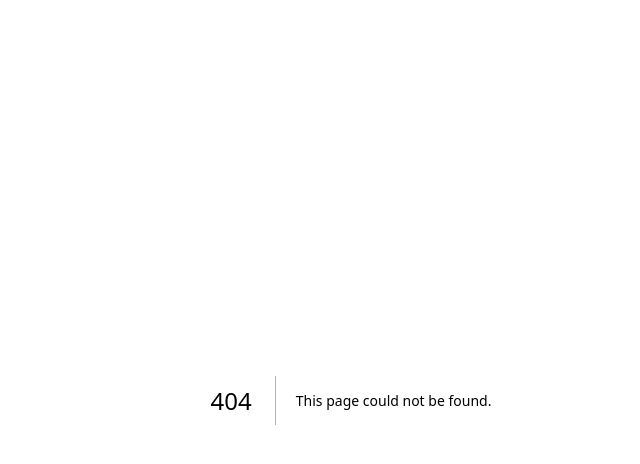
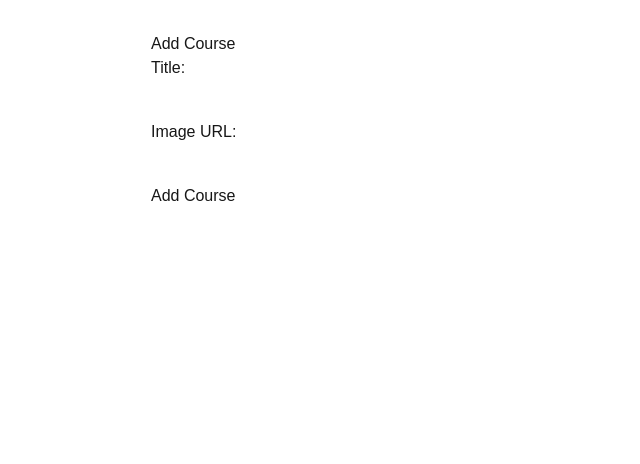
Before and after one commit to anupamkandel8/course, a Next.js app: page /admin/addCourse in a window 1280 px wide. Before the commit this address had no page. Shown: the top 464 px of the page, without its empty margins (289-929 px from the left). Built offline with nearby package versions, Linux system fonts and the light colour scheme.

Commit message:
addCourse and rendered allCourse

```diff
--- /dev/null
+++ b/src/app/admin/addCourse/page.tsx
@@ -0,0 +1,68 @@
+"use client";
+
+import { useState } from "react";
+
+export default function AddCoursePage() {
+  const [title, setTitle] = useState("");
+  const [image, setImage] = useState("");
+  const [message, setMessage] = useState("");
+
+  const handleSubmit = async (e: React.FormEvent) => {
+    e.preventDefault();
+    setMessage("");
+    if (!title) {
+      setMessage("Title is required.");
+      return;
+    }
+    try {
+      const res = await fetch("/api/admin/addCourse", {
+        method: "POST",
+        headers: { "Content-Type": "application/json" },
+        body: JSON.stringify({ title, image }),
+      });
+      const data = await res.json();
+      if (res.ok) {
+        setMessage("Course added successfully!");
+        setTitle("");
+        setImage("");
+      } else {
+        setMessage(data.error || "Failed to add course.");
+      }
+    } catch {
+      setMessage("Something went wrong.");
+    }
+  };
+
+  return (
+    <div style={{ maxWidth: 400, margin: "2rem auto" }}>
+      <h2>Add Course</h2>
+      <form onSubmit={handleSubmit}>
+        <div>
+          <label>
+            Title:
+            <input
+              type="text"
+              value={title}
+              onChange={(e) => setTitle(e.target.value)}
+              required
+              style={{ width: "100%", margin: "0.5rem 0" }}
+            />
+          </label>
+        </div>
+        <div>
+          <label>
+            Image URL:
+            <input
+              type="text"
+              value={image}
+              onChange={(e) => setImage(e.target.value)}
+              style={{ width: "100%", margin: "0.5rem 0" }}
+            />
+          </label>
+        </div>
+        <button type="submit">Add Course</button>
+      </form>
+      {message && <p style={{ marginTop: "1rem" }}>{message}</p>}
+    </div>
+  );
+}
--- a/src/app/admin/profile/page.jsx
+++ b/src/app/admin/profile/page.jsx
@@ -1,10 +1,19 @@
 "use client";
 
-import React from "react";
+import React, { useEffect,useState } from "react";
 import { useRouter } from "next/navigation";
 
 export default function ProfilePage() {
   const router = useRouter();
+  const [courses, setCourses] = useState([]);
+
+
+  useEffect(() => {
+    fetch("/api/admin/allCourses")
+      .then((res) => res.json())
+      .then((data) => setCourses(data.returnedCourses || []))
+      .catch((err) => console.error("Error fetching courses:", err));
+  }, []);
 
   const handleLogout = () => {
     // Clear adminToken from cache
@@ -21,11 +30,47 @@ export default function ProfilePage() {
     <div style={{ padding: "2rem", textAlign: "center" }}>
       <h1>Welcome admin</h1>
       <button
+        onClick={() => router.push("/admin/addCourse")}
+        style={{ marginTop: "1rem", padding: "0.5rem 1rem" }}
+      >
+        Add Course
+      </button>
+      <button
         onClick={handleLogout}
         style={{ marginTop: "1rem", padding: "0.5rem 1rem" }}
       >
         Logout
       </button>
+
+      <div style={{ marginTop: "2rem" }}>
+        <h2>All Courses</h2>
+        <div
+          style={{
+            display: "flex",
+            flexWrap: "wrap",
+            gap: "1rem",
+            justifyContent: "center",
+          }}
+        >
+          {courses.map((course) => (
+            <div
+              key={course.imageId}
+              style={{
+                border: "1px solid #ccc",
+                padding: "1rem",
+                width: "200px",
+              }}
+            >
+              <img
+                src={course.image}
+                alt={course.title}
+                style={{ width: "100%", height: "120px", objectFit: "cover" }}
+              />
+              <h3 style={{ marginTop: "0.5rem" }}>{course.title}</h3>
+            </div>
+          ))}
+        </div>
+      </div>
     </div>
   );
 }
--- /dev/null
+++ b/src/app/api/admin/addCourse/route.ts
@@ -0,0 +1,24 @@
+import { NextRequest, NextResponse } from "next/server";
+import { connectDB } from "@/db";
+import Course from "@/app/models/courseModel";
+
+connectDB();
+export async function POST(req: NextRequest) {
+  try {
+    const body = await req.json();
+    const { title, image } = body;
+
+    if (!title) {
+      return NextResponse.json({ error: "Missing title" }, { status: 400 });
+    }
+    const newCourse = new Course({ title, image: image || "" });
+    newCourse.save();
+
+    return NextResponse.json(
+      { message: "Course added successfully", course: newCourse },
+      { status: 201 }
+    );
+  } catch (error) {
+    return NextResponse.json({ error: "Invalid request" }, { status: 400 });
+  }
+}
--- /dev/null
+++ b/src/app/api/admin/allCourses/route.tsx
@@ -0,0 +1,23 @@
+//return all courses
+
+import { NextResponse } from "next/server";
+import { connectDB } from "@/db";
+import Course from "@/app/models/courseModel";
+
+connectDB();
+export async function GET() {
+  try {
+    const courses = await Course.find({});
+    const returnedCourses = courses.map((course) => ({
+      id: course._id.toString(),
+      title: course.title,
+      image: course.image,
+    }));
+    return NextResponse.json({ returnedCourses }, { status: 200 });
+  } catch (error) {
+    return NextResponse.json(
+      { message: "Failed to fetch courses", error },
+      { status: 500 }
+    );
+  }
+}
--- a/src/app/models/courseModel.js
+++ b/src/app/models/courseModel.js
@@ -1,7 +1,7 @@
 const mongoose = require('mongoose');
 
 const courseSchema = new mongoose.Schema({
-    name: {
+    title: {
         type: String,
         required: true,
         trim: true
@@ -12,4 +12,4 @@ const courseSchema = new mongoose.Schema({
     }
 });
 
-module.exports = mongoose.model('Course', courseSchema);
+module.exports = mongoose.models.Course || mongoose.model('Course', courseSchema);
--- a/src/app/models/userMode.js
+++ b/src/app/models/userMode.js
@@ -1,20 +1,22 @@
-const mongoose = require('mongoose');
+const mongoose = require("mongoose");
 
 const userSchema = new mongoose.Schema({
   username: {
     type: String,
     required: true,
     unique: true,
-        trim: true
+    trim: true,
   },
   password: {
     type: String,
-        required: true
+    required: true,
   },
-    boughtCourses: [{
+  boughtCourses: [
+    {
       type: mongoose.Schema.Types.ObjectId,
-        ref: 'Course'
-    }]
+      ref: "Course",
+    },
+  ],
 });
 
-module.exports = mongoose.model('User', userSchema);
+module.exports = mongoose.models.User || mongoose.model("User", userSchema);
```
Also changed, not shown: src/app/api/admin/signup/route.ts (+5 -4 lines). Lines whose indentation alone changed are shown as unchanged.
